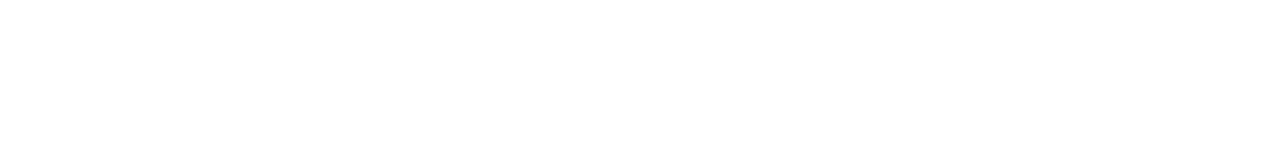
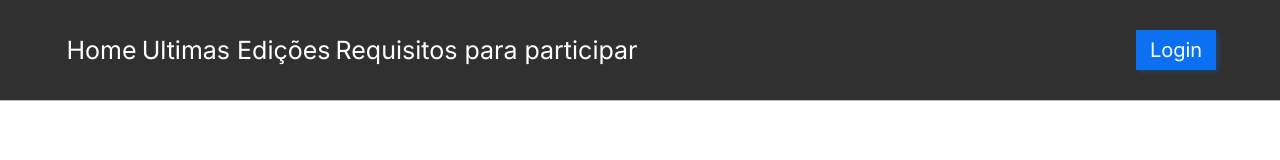
Before and after one commit to Guilherme-Mendes1/BootCamp, a plain HTML site: page index.html in a window 1280 px wide. Drawn offline with Linux system fonts and the light colour scheme.

Commit message:
criação de estilo CSS

```diff
--- /dev/null
+++ b/estilo.css
@@ -0,0 +1,49 @@
+body{
+    margin: 0px;
+    padding: 0px;
+}
+#principal{
+    width: 100%;
+    height: 100px;
+    background-color: #303030;
+    display: flex;
+    justify-content:space-between;
+    border-bottom: 1px solid #bababa ;
+}
+#menu{
+    display: flex;
+    width: 45%;
+    justify-content: space-around;
+    align-items: center;
+    margin-left: 5%;
+
+}
+#principal div a{
+    font-family: Inter;
+    font-weight: normal;
+    font-size: 25px ;
+    color: #ffffff;
+    text-decoration: none;
+}
+    #principal div a:hover{
+        color: #cccccc;
+    }
+#principal button{
+
+    margin-right: 5%;
+    background-color: #0c70f2;
+    border: 0px;
+    height: 40px;
+    width: 80px;
+
+    margin-top: 30px;
+
+    font-family: Inter ;
+    font-size: 20px ;
+    font-weight: normal;
+    color: white;
+    box-shadow: 3px 2px 4px #0c70f240;
+    cursor: pointer;
+
+
+}
--- a/index.html
+++ b/index.html
@@ -1,12 +1,24 @@
 <!DOCTYPE html>
 <html lang="pt-br">
 <head>
+    <link rel="preconnect" href="https://fonts.googleapis.com">
+    <link rel="preconnect" href="https://fonts.gstatic.com" crossorigin>
+    <link href="https://fonts.googleapis.com/css2?family=Inter:wght@400;600&display=swap" rel="stylesheet">
     <meta charset="UTF-8">
     <meta http-equiv="X-UA-Compatible" content="IE=edge">
     <meta name="viewport" content="width=device-width, initial-scale=1.0">
     <title>Site BootCampDNC</title>
+    <link rel="stylesheet" href="estilo.css">
 </head>
 <body>
+    <nav id="principal">
+        <div id="menu">
+            <a href="">Home</a>
+            <a href="">Ultimas Edições</a>
+            <a href="">Requisitos para participar</a>
+        </div>
+        <button>Login</button>
+    </nav>
 
 </body>
 </html>
```
